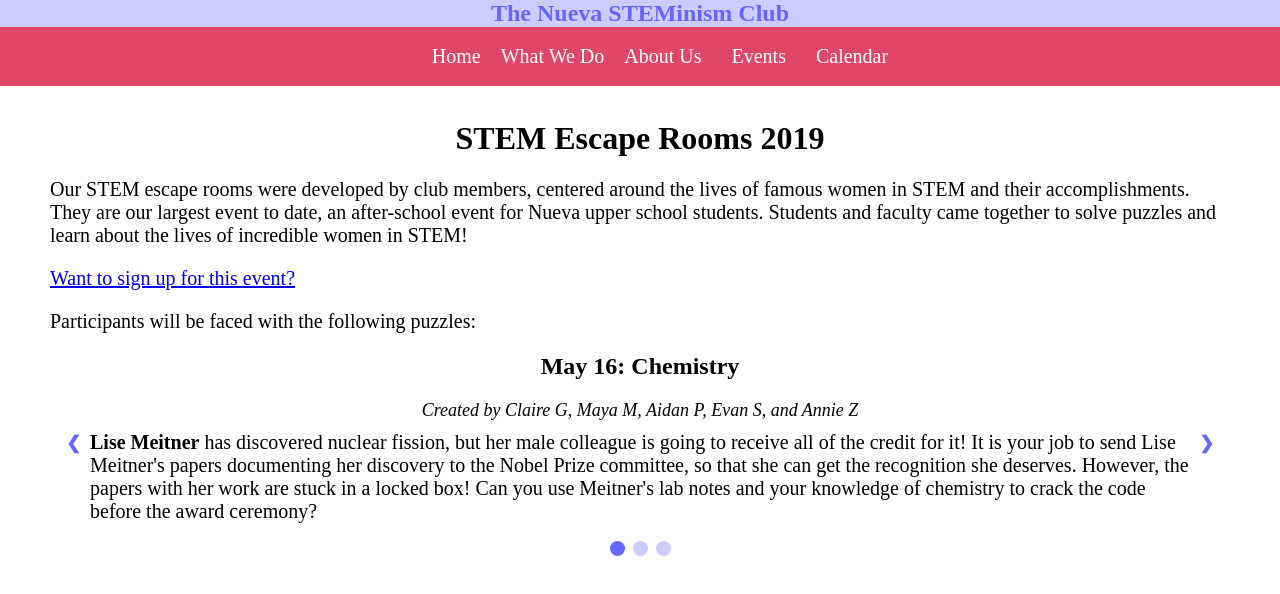
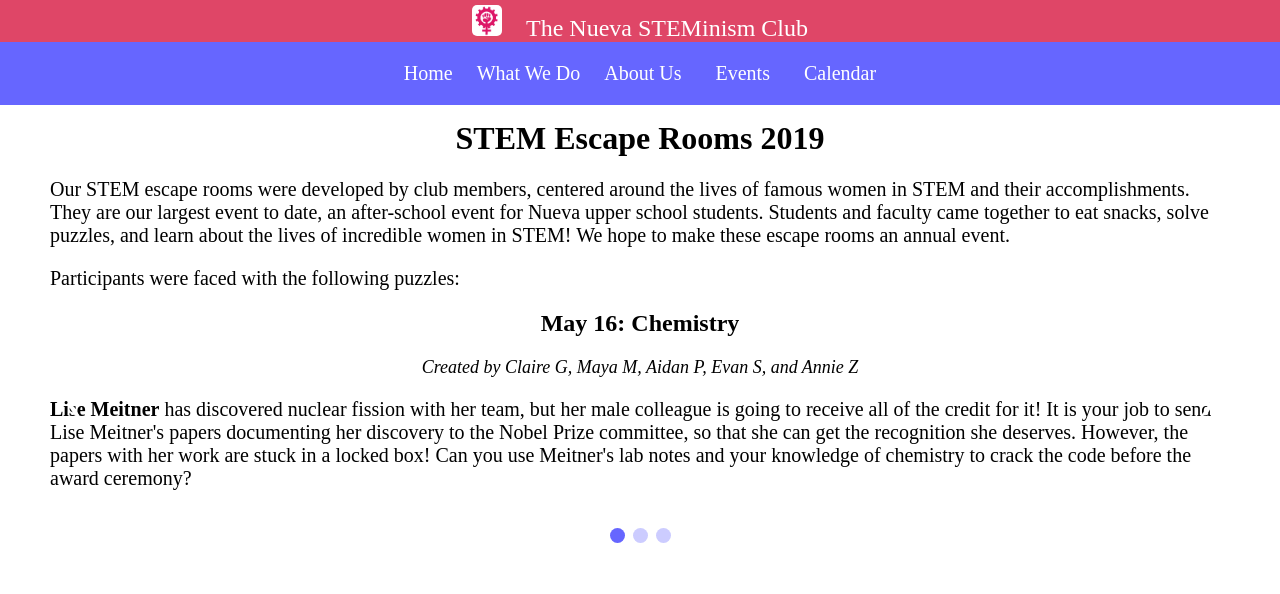
Before and after one commit to isaanca/isaanca.github.io, a plain HTML site: page events/escape-rooms.html in a window 1280 px wide. Drawn offline with Linux system fonts and the light colour scheme.

Commit message:
change commit author

```diff
--- a/events/escape-rooms.html
+++ b/events/escape-rooms.html
@@ -8,11 +8,9 @@
     <div id="title">
       <h1> STEM Escape Rooms 2019 </h1>
     </div>
-    <p> Our STEM escape rooms were developed by club members, centered around the lives of famous women in STEM and their accomplishments. They are our largest event to date, an after-school event for Nueva upper school students. Students and faculty came together to solve puzzles and learn about the lives of incredible women in STEM! </p>
+    <p> Our STEM escape rooms were developed by club members, centered around the lives of famous women in STEM and their accomplishments. They are our largest event to date, an after-school event for Nueva upper school students. Students and faculty came together to eat snacks, solve puzzles, and learn about the lives of incredible women in STEM! We hope to make these escape rooms an annual event. </p>
 
-    <a href="http://www.tinyurl.com/STEMinismEscape"> Want to sign up for this event? </a>
-
-    <p> Participants will be faced with the following puzzles: </p>
+    <p> Participants were faced with the following puzzles: </p>
 
     <div class="slideshow-container" style="max-width:100%">
       <div class="slides fade slideshow">
@@ -21,7 +19,7 @@
           <p class="note"> Created by Claire G, Maya M, Aidan P, Evan S, and Annie Z </p>
         </div>
         <p>
-          <strong>Lise Meitner</strong> has discovered nuclear fission, but her male colleague is going to receive all of the credit for it! It is your job to send Lise Meitner's papers documenting her discovery to the Nobel Prize committee, so that she can get the recognition she deserves. However, the papers with her work are stuck in a locked box! Can you use Meitner's lab notes and your knowledge of chemistry to crack the code before the award ceremony?
+          <strong>Lise Meitner</strong> has discovered nuclear fission with her team, but her male colleague is going to receive all of the credit for it! It is your job to send Lise Meitner's papers documenting her discovery to the Nobel Prize committee, so that she can get the recognition she deserves. However, the papers with her work are stuck in a locked box! Can you use Meitner's lab notes and your knowledge of chemistry to crack the code before the award ceremony?
         </p>
       </div>
 
--- a/navbar.html
+++ b/navbar.html
@@ -1,21 +1,21 @@
 <div class="nav-container">
-  <a class="home" href="/index.html"> The Nueva STEMinism Club </a>
+  <div class="home">
+    <a href="/index.html"><img src="/images/logo.png"></img></a>
+    <a href="/index.html"> The Nueva STEMinism Club </a>
+  </div>
   <div class="nav">
     <ul class="nav">
-      <a href="/index.html"> Home </a>
-      <a href="/mission.html"> What We Do </a>
-      <a href="/about-us.html"> About Us </a>
-      <div class="dropdown">
+      <li><a href="/index.html"> Home </a></li>
+      <li><a href="/mission.html"> What We Do </a></li>
+      <li><a href="/about-us.html"> About Us </a></li>
+      <li><div class="dropdown">
         <button class="dropbutton"><a href="/events/index.html"> Events </a></button>
         <div class="dropdown-content">
           <a href="/events/math-circle.html"> Nueva Math Circle </a>
           <a href="/events/celebration-of-coding.html"> Celebration of Coding </a>
           <a href="/events/escape-rooms.html"> STEM Escape Rooms </a>
         </div>
-      </div>
-      <a href="/calendar.html"> Calendar </a>
+      </div></li>
+      <li><a href="/calendar.html"> Calendar </a></li>
     </div>
-
-    <!-- <a href="/resources.html"> resources </a> -->
-  </ul>
 </div>
--- a/style.css
+++ b/style.css
@@ -1,5 +1,14 @@
 #title {
   text-align: center;
+}
+
+#columns {
+  display: flex;
+  /* margin: 300px; */
+}
+
+#columns p {
+  padding: 25.4px;
 }
 
 body {
@@ -35,30 +44,54 @@ img {
   left: 0;
   width: 100%;
   text-align: center;
-  background-color: #ccccff; /* light purple */
+  background-color: #df4667; /* pink */
+}
+
+.home a {
+  font-size: 24px;
+  text-decoration: none;
+  padding: 10px;
+  color: white;
+}
+
+.nav-container img {
+  margin-top: 5px;
+  border-radius: 5px;
+  width: 30px;
+}
+
+.nav div {
+  margin: 0px;
+  padding: 0px;
 }
 
 .nav ul {
   margin: 0px;
+  padding: 0px;
   position: stick;
-  background-color: #df4667; /* pink */
+  background-color: #6666ff; /* purple */
 }
 
-.nav a {
+.nav li {
   display: inline-block;
-  padding: 8px;
+  padding: 10px;
+}
+
+.nav li a {
   text-decoration: none;
   font-size: 20px;
+  margin: 0px;
   color: white;
+  display: inline-block;
 }
 
-/* style for the STEMinism home button on top of the nav bar */
-.home {
-  font-size: 24px;
+a:hover + li {
+  background-color: white;
+  color: #df4667; /* pink */
+}
+
+#content a {
   text-decoration: none;
-  font-weight: bold;
-  padding: 10px;
-  color: #6666ff;
 }
 
 /* dropdown menu style */
@@ -70,7 +103,7 @@ img {
 
 /* the element that the dropdown menu comes from */
 .dropbutton {
-  background-color: #df4667; /* pink */
+  background-color: #6666ff; /* purple */
   padding: 10px;
   border: none;
   font-family: serif;
@@ -86,19 +119,20 @@ img {
 }
 
 .dropdown-content a {
-  color: #ccccff; /* light purple */
+  color: white;
   padding: 10px;
   text-decoration: none;
   display: block;
 }
 
 .dropdown-content a:hover {
+  background-color: #ccccff; /* light purple */
   color: #6666ff; /* purple */
-  background-color: #ccccff; /* light purple */
 }
 
-.dropdown:hover .dropdown-content {display: block;}
-
+.dropdown:hover .dropdown-content {
+  display: block;
+}
 
 /* image slideshow style */
 
@@ -106,7 +140,7 @@ img {
 
 /* slideshow container */
 .slideshow-container {
-  max-width: 60%;
+  max-width: 70%;
   position: relative;
   margin: auto;
 }
@@ -114,14 +148,6 @@ img {
 /* Hide the images by default */
 .slides {
   display: none;
-}
-
-.slides img {
-  width: 100%;
-}
-
-.slides p {
-  margin: 10 40px 0px;
 }
 
 /* Next & previous buttons */
@@ -132,7 +158,7 @@ img {
   width: auto;
   margin-top: -22px;
   padding: 16px;
-  color: #6666ff; /* purple */;
+  color: white;
   font-weight: bold;
   font-size: 18px;
   transition: 0.6s ease;
@@ -140,29 +166,30 @@ img {
   user-select: none;
 }
 
-/* Position the next button to the right */
+/* Position the "next button" to the right */
 .next {
   right: 0;
   border-radius: 3px 0 0 3px;
 }
 
+/* On hover, add a background color to the arrow */
 .prev:hover, .next:hover {
-  background-color: #ccccff9f; /* transparent purple */
+  background-color: #df466766; /* transparent pink */
 }
 
 /* Caption text */
 .slideshow-text {
   color: white;
-  background-color: #df46679f; /* transparent pink */
+  background-color: #df466766; /* transparent pink */
   font-size: 24px;
   padding: 8px 12px;
   position: absolute;
-  bottom: 8px;
+  bottom: 16px;
   width: 100%;
   text-align: center;
 }
 
-/* The dots/bullets/indicators */
+/* The dots/indicators */
 .dot {
   cursor: pointer;
   height: 15px;
@@ -178,6 +205,10 @@ img {
   background-color: #6666ff; /* purple */
 }
 
+.slides img {
+  width: 100%;
+}
+
 /* Fading animation */
 .fade {
   -webkit-animation-name: fade;
```
Also changed, not shown: about-us.html (+4 -4 lines), calendar.html (+1 -1 lines), events/index.html (+4 -4 lines), events/math-circle.html (+4 -1 lines), index.html (+2 -2 lines), images/escaperoom.png (deleted), images/mathcircle2.jpg (added), 2 other files.
